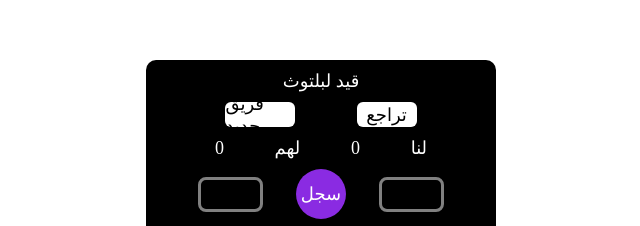
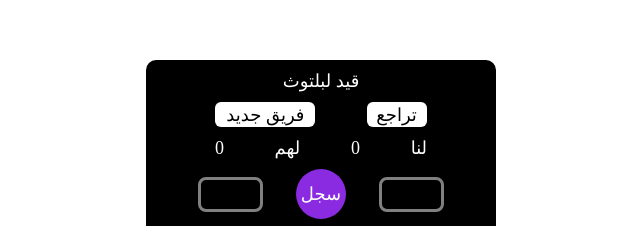
Before and after one commit to ahmedoubeedou/bilan, a plain HTML site: page index.html in a window 1280 px wide. Shown: the part 165-391 px from the top of the page, without its empty margins (319-959 px from the left). Drawn offline with Linux system fonts and the light colour scheme.

Commit message:
Restore and modify CSS styles in bilane.css

```diff
--- a/bilane.css
+++ b/bilane.css
@@ -55,7 +55,8 @@ justify-content: space-evenly;
 }
 .nouveaux
 {
-    width: 70px;
+    width: 100px;
+
 }
 input{
     width:65px;
@@ -96,4 +97,5 @@ p:hover{
 }
 .flech{
     font-size: 35px;
+
 }
```
